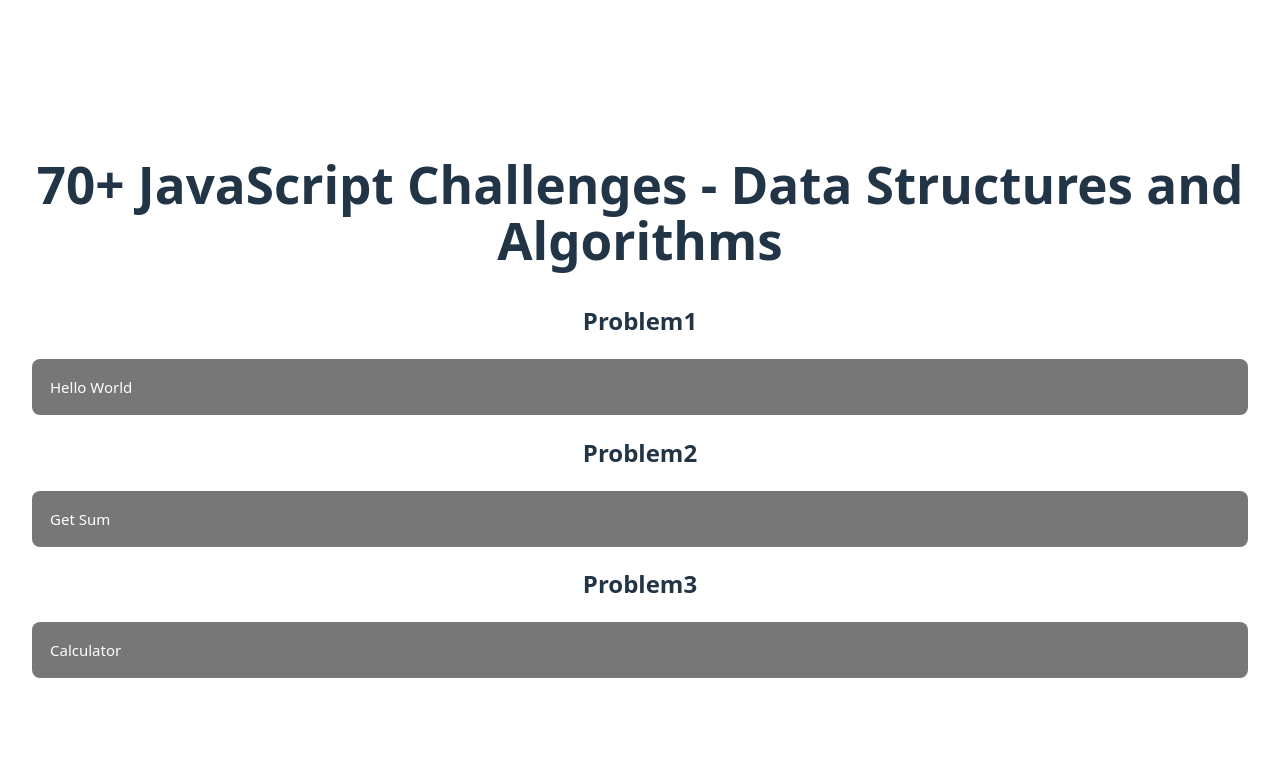
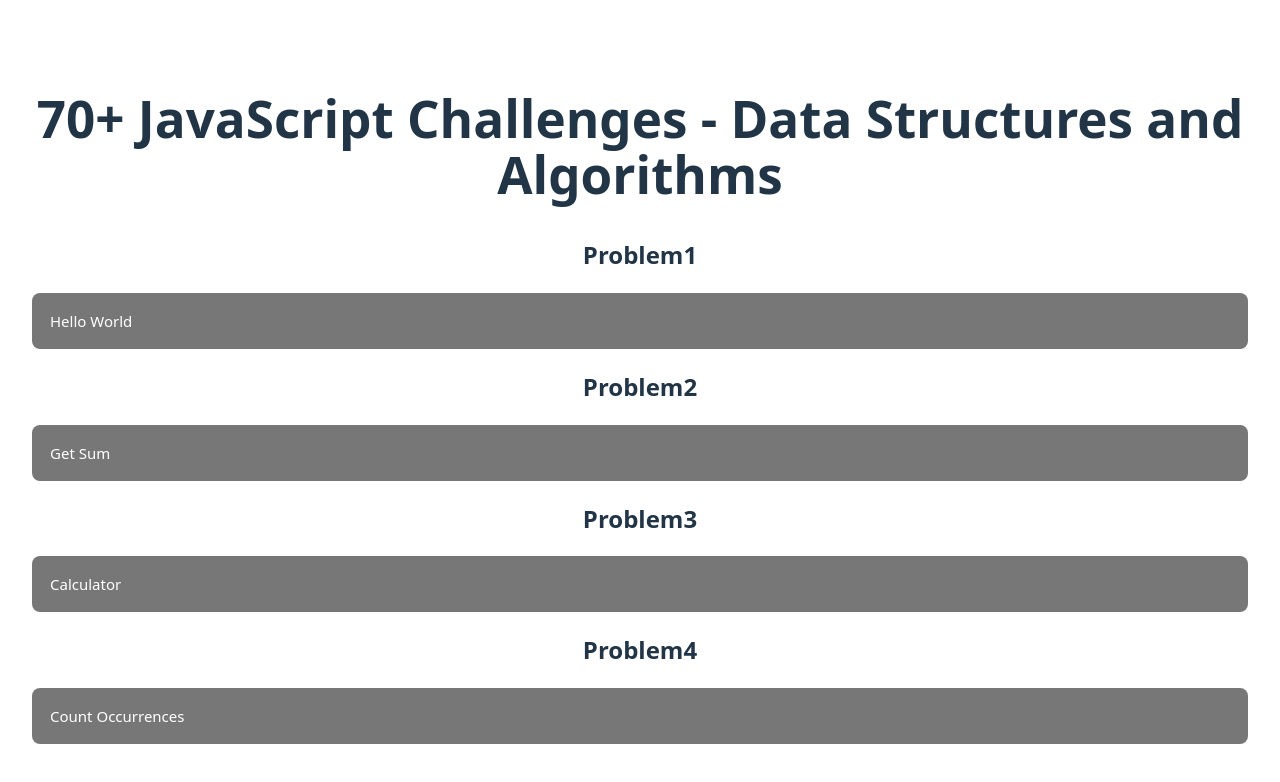
Before and after one commit to mrgbpjpy/DataStructure-and-Algorithm-Section, a React (Vite) app: page / in a window 1280 px wide. Shown: the top 782 px of the page. Built offline with nearby package versions, Linux system fonts and the light colour scheme.

Commit message:
Added Problem4

```diff
--- a/src/App.tsx
+++ b/src/App.tsx
@@ -3,6 +3,7 @@ import './App.css'
 import Problem1 from './components/Problem_1/Problem1'
 import Problem2 from './components/Problem_2/Problem2'
 import Problem3 from './components/Problem_3/Problem3'
+import Problem4 from './components/Problem_4/Problem4'
 
 function App() {
 
@@ -14,6 +15,7 @@ function App() {
       <Problem1 />
       <Problem2 />
       <Problem3 />
+      <Problem4 />
     </>
   )
 }
--- a/src/components/Problem_3/Problem3.tsx
+++ b/src/components/Problem_3/Problem3.tsx
@@ -89,7 +89,7 @@ const Problem3 = () => {
                             case '/':
                                 return getDiv(numA, numB);
                             default:
-                                return '';
+                                throw new Error('Invalid operation');
                         }
                     })()}
 
--- /dev/null
+++ b/src/components/Problem_4/Problem4.tsx
@@ -0,0 +1,86 @@
+
+import {useRef, useState} from 'react'
+
+
+function countOccurrences(str: string, char: string): number {
+    let count = 0;
+    for( let i = 0; i < str.length; i++) {
+
+        if(str[i] === char){
+            count++;
+        }
+    }
+    return count;
+}
+
+const Problem4 = () => {
+    const [isOpen, setIsOpen] = useState(false)
+    const contentRef = useRef<HTMLDivElement>(null)
+    const [contentMaxHeight, setContentMaxHeight] = useState(0)
+
+    const [str, setStr] = useState<string>('');
+    const [char, setChar] = useState<string>('');
+    const result = countOccurrences(str, char).toString();
+
+
+
+    // Remove result state, use derived value instead
+
+    const onToggle = () => {
+        const nextIsOpen = !isOpen
+        const nextMaxHeight = nextIsOpen && contentRef.current ? contentRef.current.scrollHeight : 0
+        setIsOpen(nextIsOpen)
+        setContentMaxHeight(nextMaxHeight)
+    }
+
+    // Remove useEffect for result calculation
+
+
+
+  return (
+    <>
+    <h2>Problem4</h2>
+
+    <button
+        type="button"
+        className={`collapsible ${isOpen ? 'active' : ''}`}
+        aria-expanded={isOpen}
+        aria-controls="problem3-content"
+        onClick={onToggle}
+        >
+            Count Occurrences
+    </button>
+
+    <div
+        id="problem3-content"
+        ref={contentRef}
+        className={`content ${isOpen ? 'content--open' : ''}`}
+        style={{ maxHeight: `${contentMaxHeight}px` }}
+    >
+        <div className="content__inner">
+
+
+                <form onSubmit={(e) => e.preventDefault()}>
+                <label>Enter a string and a character to count its occurrences:</label><br/>
+                <input type="text" placeholder='Words' name="string" value={str} onChange={(e) => {
+                    const newStr = e.target.value;
+                    setStr(newStr);
+
+                }}/>
+                <input type="text" placeholder='Character' maxLength={1} name="char" value={char} onChange={(e) => {
+                    const newChar = e.target.value;
+                    setChar(newChar);
+
+                }}/>
+                <p style={{fontSize: "10px"}} >
+                     {`Count of '${char}' in "${str}" is: ${result}`}
+                </p>
+
+            </form>
+        </div>
+    </div>
+    </>
+  )
+}
+
+export default Problem4
```
